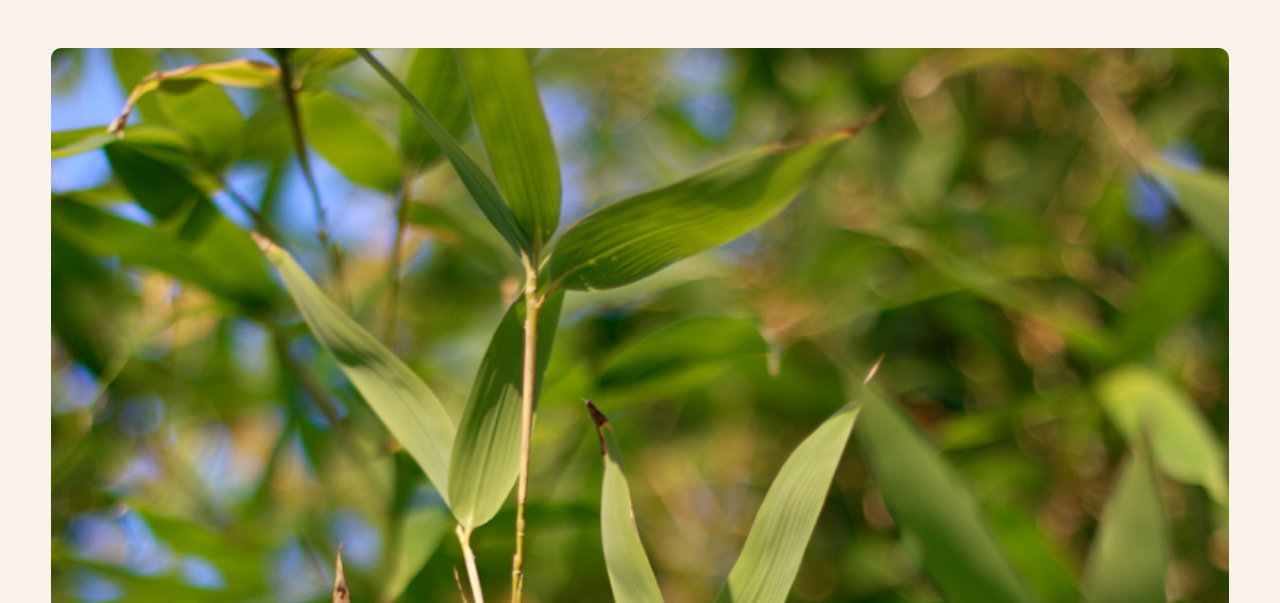
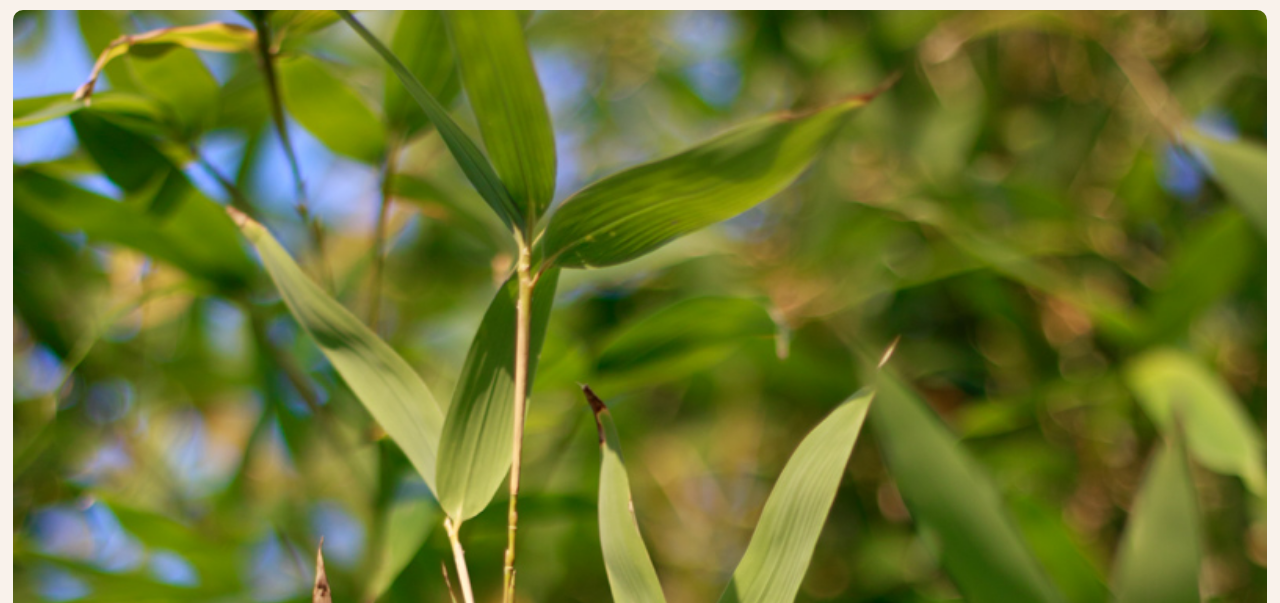
Before and after one commit to TanPham0000/Geveltuintjes, a plain HTML site: page pages/gallerij.html in a window 1280 px wide. Shown: the part 197-800 px from the top of the page. Drawn offline with Linux system fonts and the light colour scheme.

Commit message:
Update styles.css

```diff
--- a/css/styles.css
+++ b/css/styles.css
@@ -166,7 +166,7 @@ img {
 
 .column {
   column-gap: 5px;
-  margin: 4%;
+  margin: 1%;
 }
 .photo {
   margin: 2px;
```
